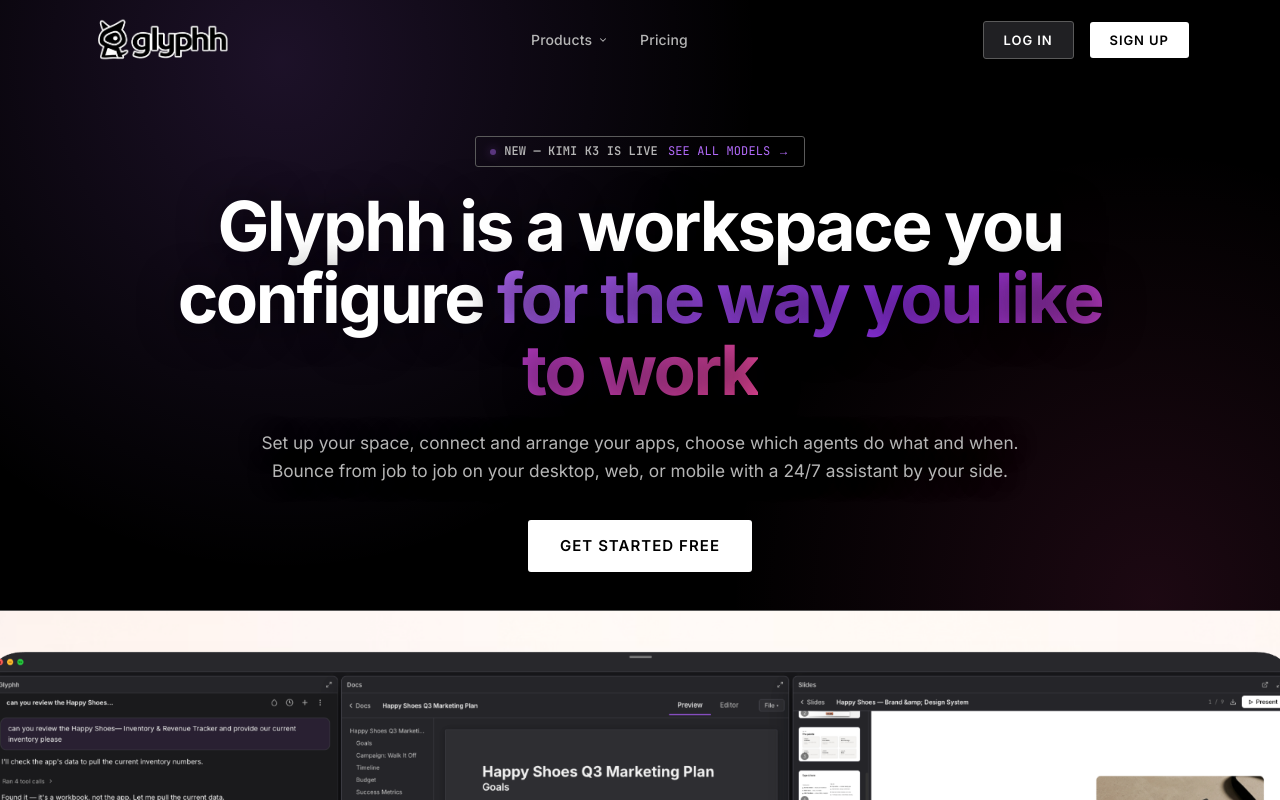
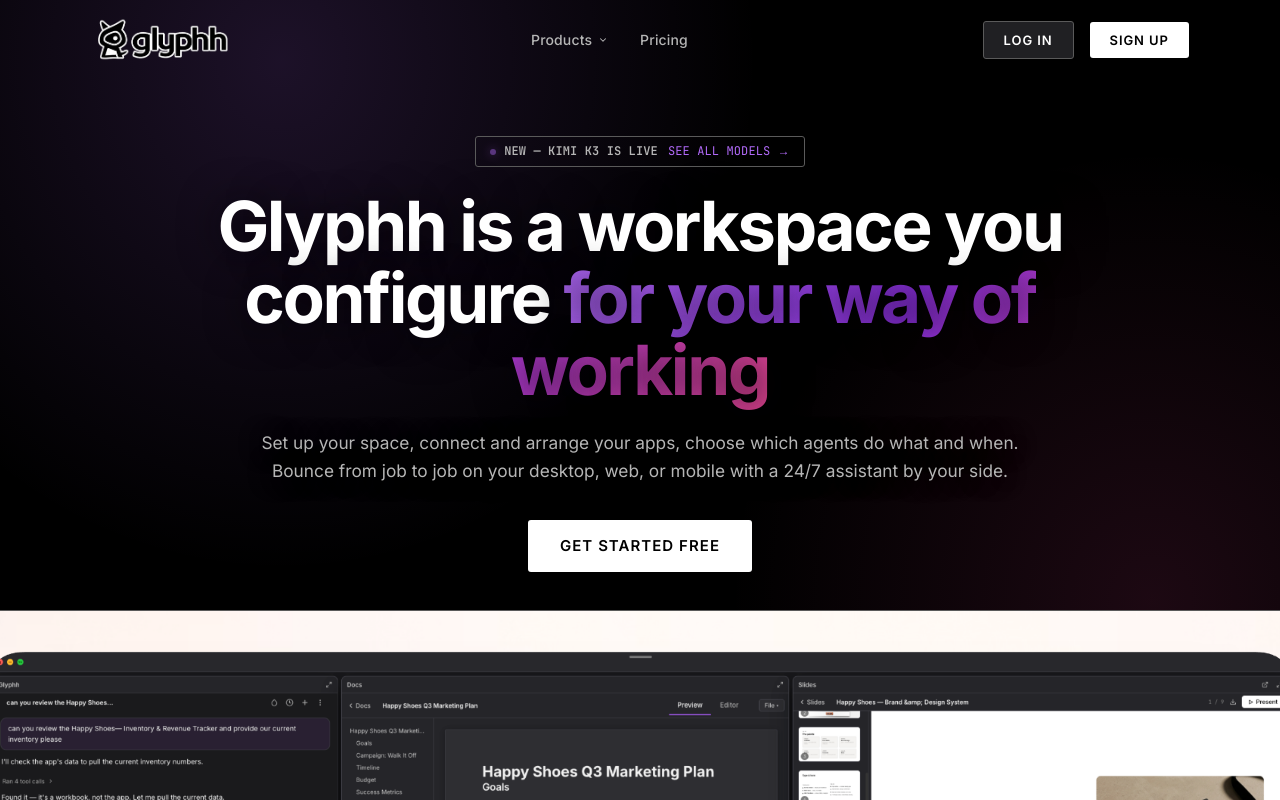
Before and after one commit to glyphh-ai/web, a Next.js app: page / in a window 1280 px wide. Shown: the top 800 px of the page. Built offline with nearby package versions, Linux system fonts and the light colour scheme; no server answers.

Commit message:
web hero: tighten the headline's close

```diff
--- a/app/heroes.js
+++ b/app/heroes.js
@@ -27,7 +27,7 @@ export const heroes = {
     pill: KIMI_PILL,
     title: {
       lead: 'Glyphh is a workspace you configure ',
-      accent: 'for the way you like to work',
+      accent: 'for your way of working',
     },
     sub:
       'Set up your space, connect and arrange your apps, choose which ' +
```
